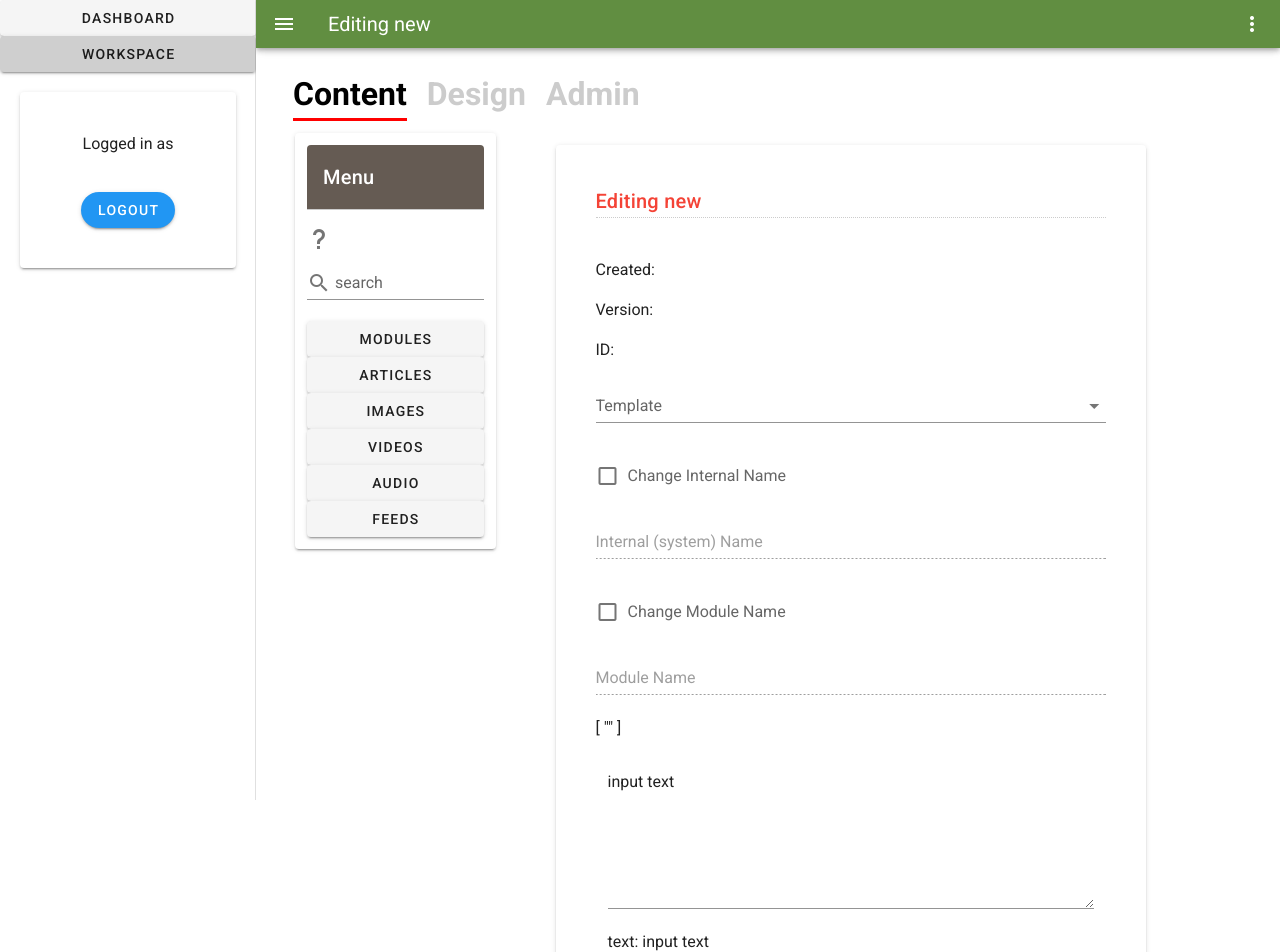
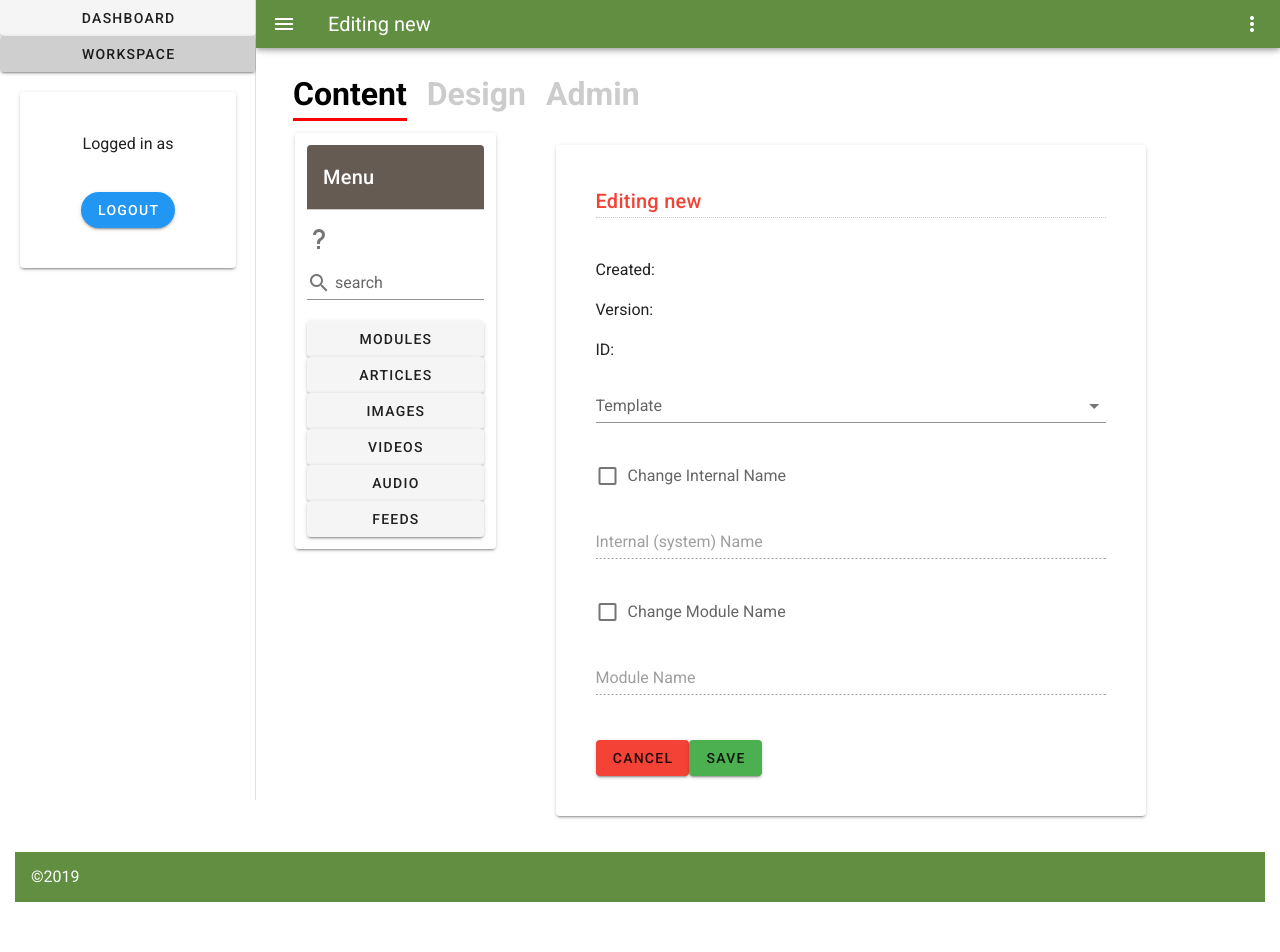
Before and after one commit to iingles/isaac-ingles-3790-final, a Vue app: page /workspace/1/1/editor/new in a window 1280 px wide. Shown: the top 952 px of the page. After the commit the page ends 912 px from the top, so only its background shows below. Built offline with nearby package versions, Linux system fonts and the light colour scheme.

Commit message:
got paragraph editing to work

```diff
--- a/src/components/workspace/ModuleEditor.vue
+++ b/src/components/workspace/ModuleEditor.vue
@@ -41,11 +41,12 @@
                         :disabled="!changeModName"
                     ></v-text-field>
                     <div id="para">
-                        {{parseDirectives(this.selectedTemplateHtml)}}
                         <component
                         :inText="'input text'"
                         :foundDirectives="parseDirectives(this.selectedTemplateHtml)"
-                        :is="editorSubComponent"></component>
+                        :is="editorSubComponent"
+                        >
+                        </component>
                     </div>
                     <!-- <v-textarea
                     label="Content Area 1"
--- a/src/components/workspace/editor/EditorDirectives.vue
+++ b/src/components/workspace/editor/EditorDirectives.vue
@@ -1,48 +1,56 @@
 <template>
     <v-container>
-        <v-textarea v-if="paragraph"  :value="inText" v-model="newText" :label="pLabel">
-
-
-        </v-textarea>
-       <p>text: {{newText}}</p>
+        <template v-if="paragraph">
+            <v-textarea
+                v-for="(para, index) in paragraphs"
+                :key="para.name"
+                v-model="pText[index].text"
+                :label="para.name"
+                >
+            </v-textarea>
+            {{ pText }}
+       </template>
     </v-container>
 </template>
 
 <script>
 export default {
     props: {
-        inText: String,
         foundDirectives: Array,
     },
     data: ()=> {
         return {
-            paragraph: true,
-            pText: '',
-            newText: '',
-            pLabel: '',
+            paragraph: false,
+            paragraphs: [],
+            pText: [],
         }
     },
     created() {
         let vm = this
-        let included = []
 
-        this.newText = this.inText
 
         const cmsParagraph = {
-            props: ['text'],
+            name: "paragraph",
+            props: {text: 'paragraph text'},
             template: '<v-textarea>{{ text }}</v-textarea>'
         }
         const cmsArticle = {
-            props: ['text'],
+            name: "article",
+            props: {text: 'this is the article text'},
             template: '<v-textarea>{{text}}</v-textarea>'
         }
 
         for(let i = 0; i < vm.foundDirectives.length; i++) {
-            if(vm.foundDirectives[i] === 'cmsParagraph') {
-                included.push( cmsParagraph )
+            if(vm.foundDirectives[i] === '$cmsParagraph') {
+                vm.paragraph = true
+                vm.pText.push(cmsParagraph.props)
+                vm.paragraphs.push( cmsParagraph )
+
             }
-            if(vm.foundDirectives[i] === 'cmsArticle') {
-                included.push( cmsArticle )
+            if(vm.foundDirectives[i] === '$cmsArticle') {
+                vm.paragraph = true
+                vm.pText.push(cmsArticle.props)
+                vm.paragraphs.push( cmsArticle )
             }
         }
 
```
